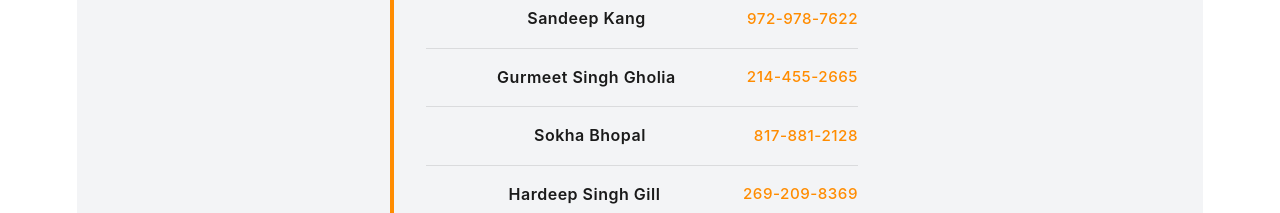
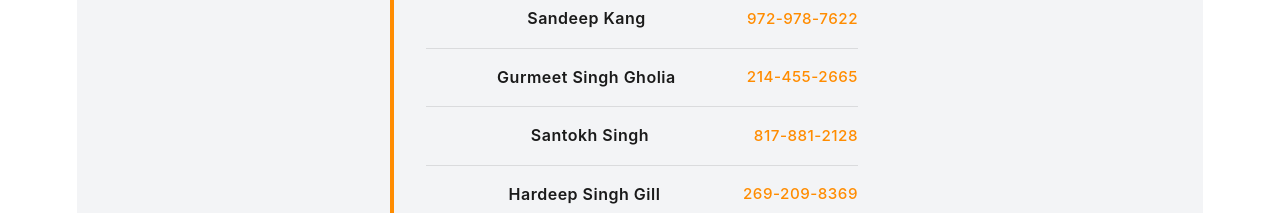
Before and after one commit to 22gkulvir/tigers-sports-club-website, a Vue app: page / in a window 1280 px wide. Shown: the part 2980-3193 px from the top of the page. Built offline with nearby package versions, Linux system fonts and the light colour scheme.

Commit message:
Update Sokha Bhopal to Santokh Singh with photo

```diff
--- a/src/pages/About.vue
+++ b/src/pages/About.vue
@@ -70,7 +70,7 @@ const founders = ref([
   { id: 3, name: 'Kuldeep Singh Dhillon', role: 'Founder & Co-organizer', initials: 'KD', image: '/images/founders/Kuldip Dhillon.jpeg', bio: 'Dedicated to developing Kabaddi talent in Dallas and building a strong sporting community.', phone: '214-733-4307' },
   { id: 4, name: 'Babbu Khera', role: 'Founder & Co-organizer', initials: 'BK', image: '/images/founders/Babbu Khera.jpeg', bio: 'Supporting the vision of promoting traditional sports and community values through Tigers Sports Club.', phone: '601-622-1011' },
   { id: 5, name: 'Sandeep Kang', role: 'Founder & Co-organizer', initials: 'SK', image: '/images/founders/Sandeep Kang.jpeg', bio: 'Committed to making Tigers Sports Club a premier Kabaddi organization in Texas.', phone: '972-978-7622' },
-  { id: 6, name: 'Sokha Bhopal', role: 'Founder & Co-organizer', initials: 'SB', bio: 'Active in community sports development and tournament organization for Tigers Sports Club.', phone: '817-881-2128' },
+  { id: 6, name: 'Santokh Singh', role: 'Founder & Co-organizer', initials: 'SS', image: '/images/founders/Santokh Singh.jpeg', bio: 'Active in community sports development and tournament organization for Tigers Sports Club.', phone: '817-881-2128' },
   { id: 7, name: 'Hardeep Singh Gill', role: 'Founder & Co-organizer', initials: 'HG', image: '/images/founders/Hardeep Singh.jpeg', bio: 'Dedicated to fostering athletic excellence and community spirit through Kabaddi.', phone: '269-209-8369' },
   { id: 8, name: 'Kanwalpreet Ghuman', role: 'Founder & Co-organizer', initials: 'KG', image: '/images/founders/Kanwalpreet Ghuman.jpeg', bio: 'Supporting Tigers Sports Club in promoting Kabaddi and building a vibrant sports community.', phone: '602-777-0368' },
   { id: 9, name: 'Sukhchain Singh Dhaliwal', role: 'Founder & Co-organizer', initials: 'SD', image: '/images/founders/SukhchainDhaliwal.jpeg', bio: 'Passionate about community development and sports excellence in Dallas.', phone: '214-797-2168' },
--- a/src/pages/Home.vue
+++ b/src/pages/Home.vue
@@ -237,7 +237,7 @@ const founders = ref([
   { id: 2, name: 'Rajveer AR', phone: '501-256-4519' },
   { id: 3, name: 'Sandeep Kang', phone: '972-978-7622' },
   { id: 4, name: 'Gurmeet Singh Gholia', phone: '214-455-2665' },
-  { id: 5, name: 'Sokha Bhopal', phone: '817-881-2128' },
+  { id: 5, name: 'Santokh Singh', phone: '817-881-2128' },
   { id: 6, name: 'Hardeep Singh Gill', phone: '269-209-8369' },
   { id: 7, name: 'Babbu Khera', phone: '601-622-1011' },
   { id: 8, name: 'Kanwalpreet Ghuman', phone: '602-777-0368' },
```
